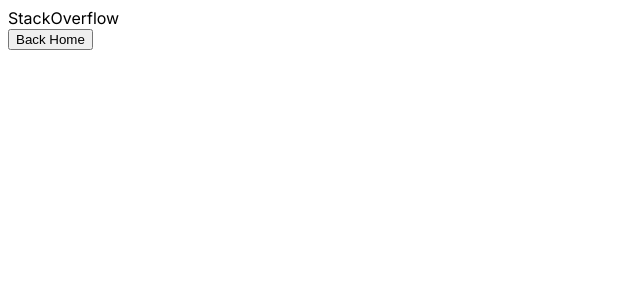
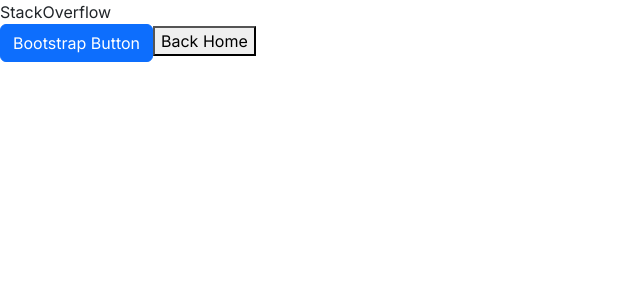
Before and after one commit to ris269/C4F.NextJS, a Next.js app in the folder series-nextjs/: page /dashboard/stackoverflow in a window 1280 px wide. Shown: the top 300 px of the page, without its empty margins (0-640 px from the left). Built offline with nearby package versions, Linux system fonts and the light colour scheme.

Commit message:
19. using react bootstrap

```diff
--- a/series-nextjs/src/app/dashboard/stackoverflow/page.tsx
+++ b/series-nextjs/src/app/dashboard/stackoverflow/page.tsx
@@ -1,6 +1,7 @@
 'use client'
-import React, { use } from 'react'
+import React from 'react'
 import { useRouter } from 'next/navigation'
+import { Button } from 'react-bootstrap'
 
 type Props = {}
 
@@ -15,6 +16,7 @@
     <div>
       StackOverflow
       <div>
+        <Button variant='primary'>Bootstrap Button</Button>
         <button onClick={handleBackHome}>Back Home</button>
       </div>
     </div>
--- a/series-nextjs/src/app/layout.tsx
+++ b/series-nextjs/src/app/layout.tsx
@@ -1,6 +1,7 @@
 // import './globals.css'
 import type { Metadata } from 'next'
 import { Inter } from 'next/font/google'
+import 'bootstrap/dist/css/bootstrap.min.css'
 
 const inter = Inter({ subsets: ['latin'] })
 
```
